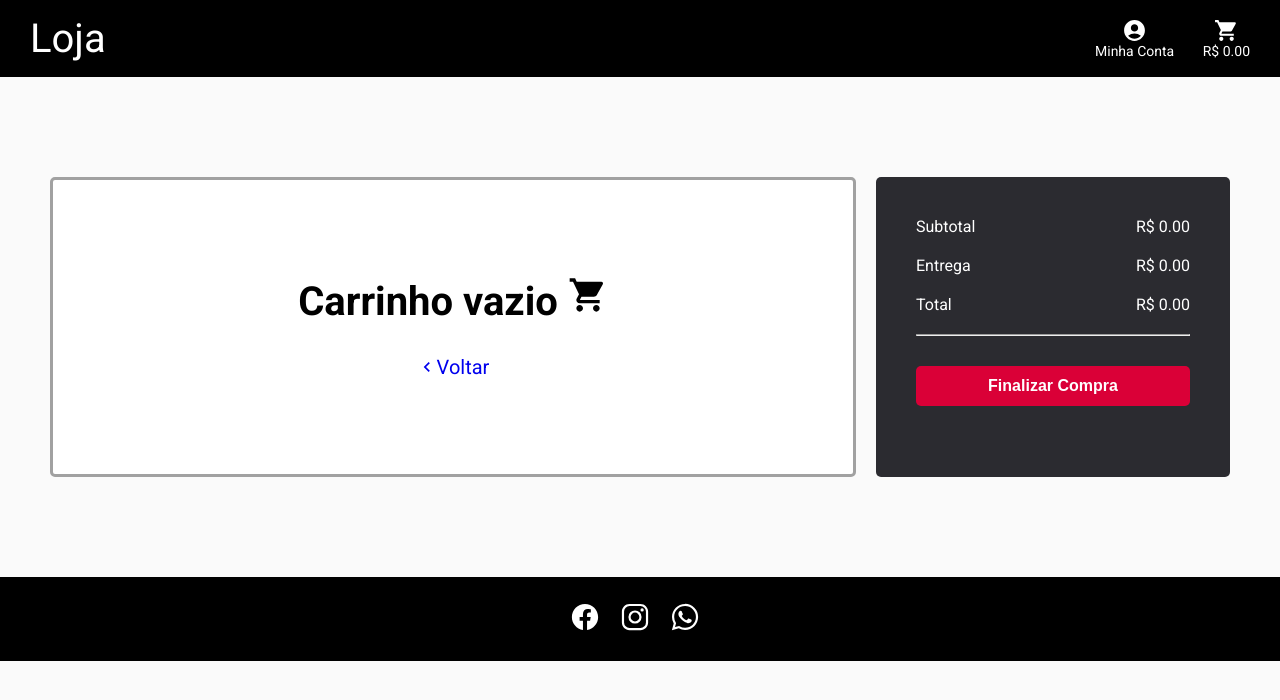
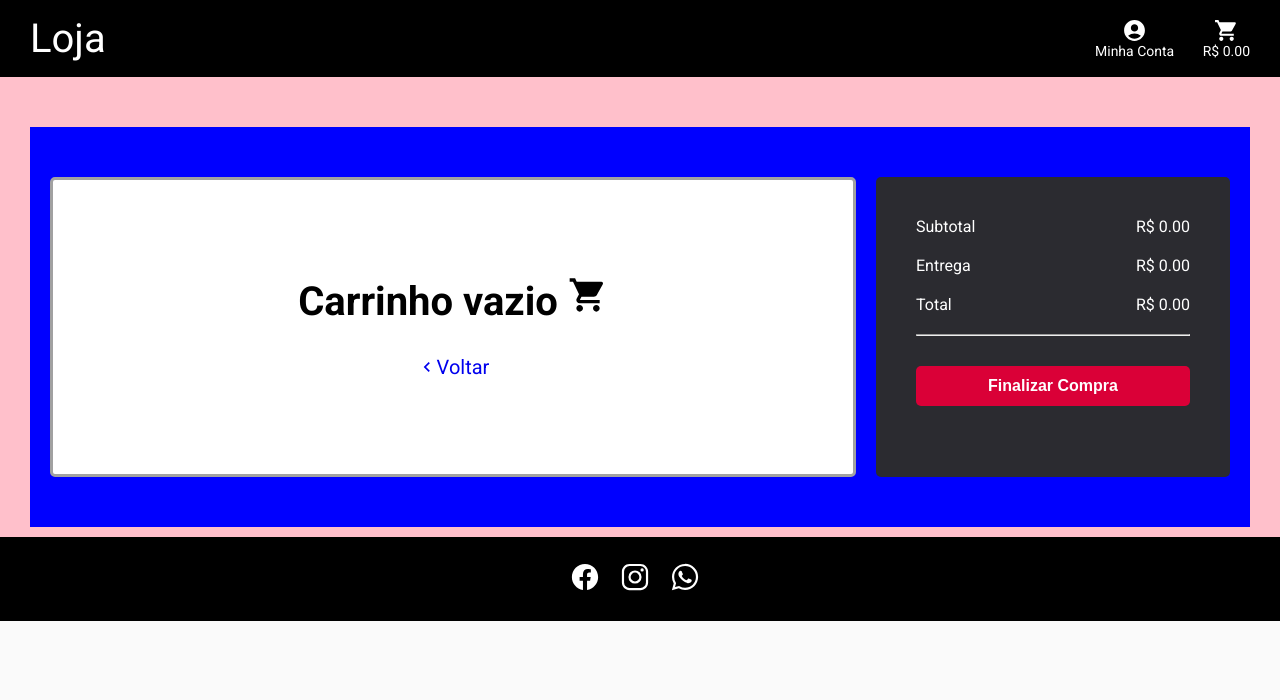
Before and after one commit to Sara01romao/loja-natal, a React (Create React App) app: page /cart in a window 1280 px wide. Shown: the top 700 px of the page. Built offline with nearby package versions, Linux system fonts and the light colour scheme.

Commit message:
Modificações no estilo

```diff
--- a/src/App.css
+++ b/src/App.css
@@ -11,3 +11,7 @@
   background-color: #FAFAFA;
 
 }
+.App{
+  background-color: pink;
+
+}
--- a/src/App.js
+++ b/src/App.js
@@ -1,7 +1,6 @@
 import Routes from './routes';
 import './App.css';
 import CartProvider from './contexts/cart';
-
 import 'react-toastify/dist/ReactToastify.css';
 import { ToastContainer } from 'react-toastify';
 
@@ -11,8 +10,8 @@
     <CartProvider>
       <div className="App">
 
-      <Routes/>
-      <ToastContainer autoClose={2000} />
+        <Routes/>
+        <ToastContainer autoClose={2000} />
 
       </div>
     </CartProvider>
--- a/src/components/ListCart/styled.js
+++ b/src/components/ListCart/styled.js
@@ -15,8 +15,10 @@
     border-radius: 5px;
 
 
+
     h1{
         font-size: 2.5rem;
+        text-align: center;
     }
 
     a{
@@ -34,6 +36,16 @@
     a:hover{
        color: #DA0037;
 
+    }
+
+    @media (max-width:768px){
+        height: 250px;
+        margin-bottom: 10px;
+
+        h1{
+            font-size: 1.5rem;
+            text-align: center;
+        }
     }
 
 
--- a/src/pages/Cart/index.jsx
+++ b/src/pages/Cart/index.jsx
@@ -6,15 +6,16 @@
 export default function Cart(){
 
     return(
+
         <SectionCart>
             <div className="listCart">
-               <ListCart/>
+            <ListCart/>
             </div>
-
 
             <div className="total">
                 <Total/>
             </div>
         </SectionCart>
+
     )
 }
--- a/src/pages/Cart/styles.js
+++ b/src/pages/Cart/styles.js
@@ -3,17 +3,18 @@
 
 export const SectionCart = styled.section`
     max-width: 1220px;
-    margin: 50px auto;
+    height: auto;
+    margin: 50px auto 0px;
+    background-color: blue;
     display: flex;
     padding: 50px 20px;
+
 
 
     .listCart{
         max-width: 70% ;
         width: 100%;
         margin-right: 20px;
-
-
 
     }
 
@@ -26,13 +27,14 @@
         flex-direction: column;
         align-items: center;
 
+
         .listCart{
             margin-right: unset;
         }
 
         .total{
-        max-width: 70%;
-        width:100%
+            max-width: 70%;
+            width:100%
         }
 
     }
--- a/src/pages/Home/index.jsx
+++ b/src/pages/Home/index.jsx
@@ -1,6 +1,6 @@
 
-import Cards from '../../components/Cards'
-import { HomeSection } from './styles'
+import Cards from '../../components/Cards';
+import { HomeSection } from './styles';
 
 
 export default function Home(){
@@ -8,6 +8,7 @@
         <HomeSection>
             < img  className="imgNatal" src="/img/imgHome.png" alt="" />
             <Cards/>
+
         </HomeSection>
     )
 }
```
